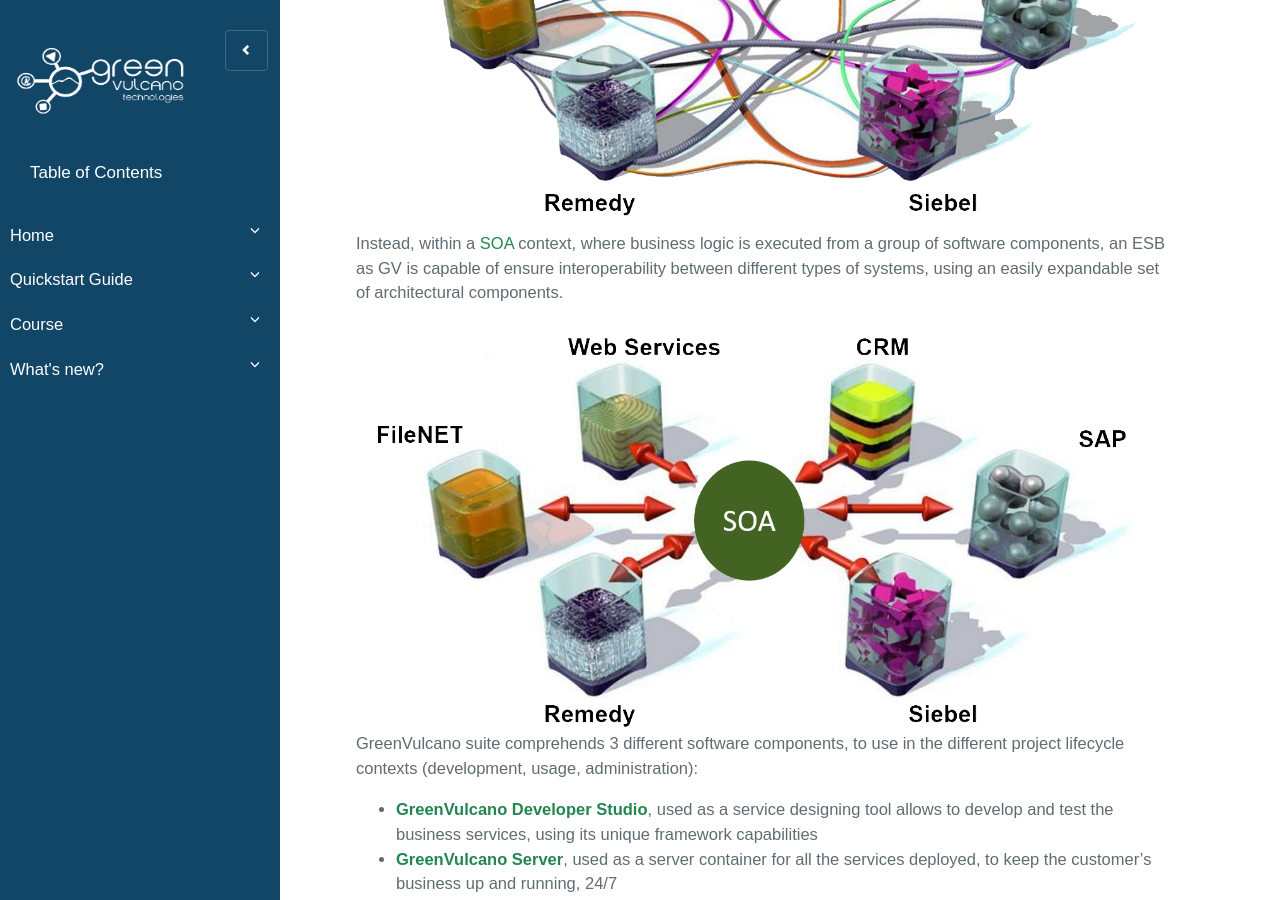
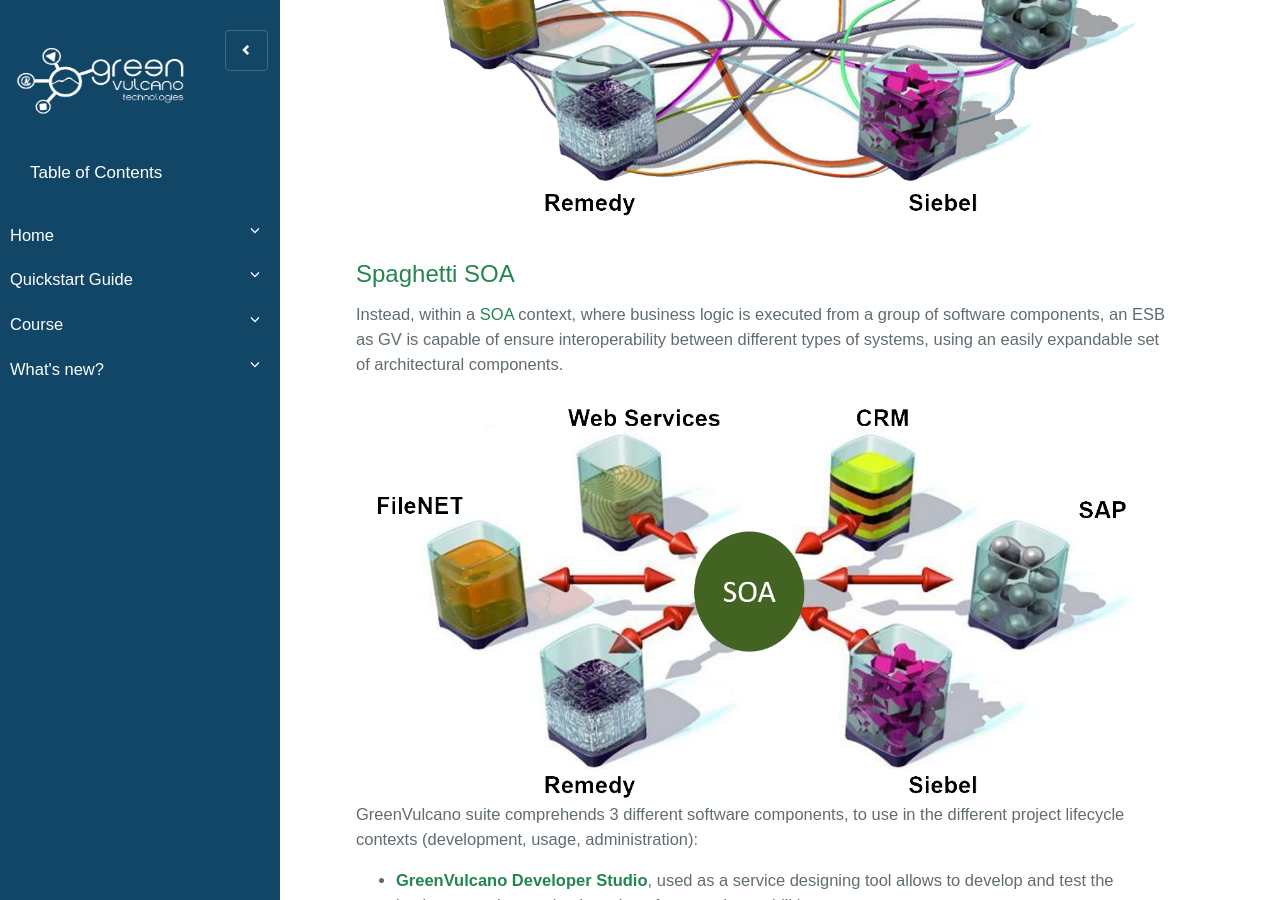
Before and after one commit to dianamw/GreenVulcano-Beta, a Jekyll site: the page built from pages/what_is_greenVulcano.md, in a window 1280 px wide and 900 px high, scrolled down 688 px. Built offline with Jekyll 4.4.1, drawn with Linux system fonts in a browser that asks for light colours; our own code applies the rules of GitHub Pages for plain Markdown files; the repository's description, which GitHub fills in, is left out.

Commit message:
Update what_is_greenVulcano.md

```diff
--- a/pages/what_is_greenVulcano.md
+++ b/pages/what_is_greenVulcano.md
@@ -5,7 +5,7 @@ As an analogy, GreenVulcano can be the swiss knife to use in the integration jun
 **The ESB GreenVulcano approach**
 Having to deal with an extensive amount of business components, the so called "spaghetti" solution becomes hard to extend and maintain.
 
-<div class="image" data-aos="fade-right"><img src="../assets/images/Spaghetti_SOA.png" width="100%"></div>
+<div class="image" data-aos="fade-right"><img src="../assets/images/Spaghetti_SOA.png" width="100%"><h3>Spaghetti SOA</h3></div>
 
 Instead, within a [SOA](https://en.wikipedia.org/wiki/Service-oriented_architecture "SOA Wiki") context, where business logic is executed from a group of software components, an ESB as GV is capable of ensure interoperability between different types of systems, using an easily expandable set of architectural components.
 
```
